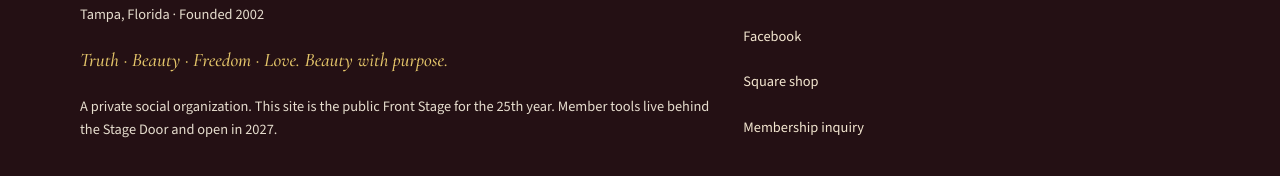
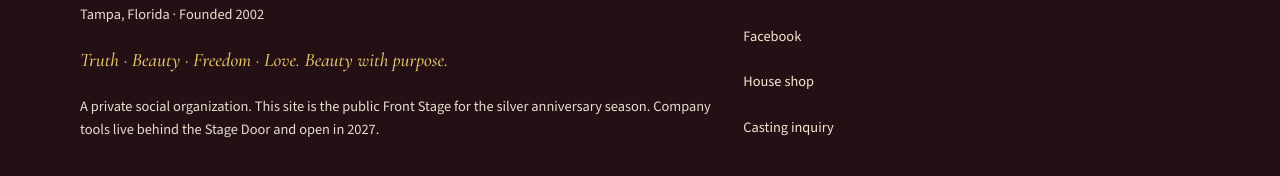
Before and after one commit to MissTully/krewe-les-belles-femmes-website, a React (Vite) app: page / in a window 1280 px wide. Shown: the part 3383-3559 px from the top of the page. Built offline with nearby package versions, Linux system fonts and the light colour scheme.

Commit message:
Restage footer and menu labels

```diff
--- a/src/components/Layout.tsx
+++ b/src/components/Layout.tsx
@@ -40,7 +40,7 @@ export default function Layout({ children, backstage = false }: Props) {
             </small>
           </span>
         </NavLink>
-        <nav className="nav desktop-nav" aria-label="Primary">
+        <nav className="nav desktop-nav" aria-label="House program">
           {!backstage &&
             nav.map((link) => (
               <NavLink key={link.to} to={link.to}>
@@ -56,14 +56,14 @@ export default function Layout({ children, backstage = false }: Props) {
           className="menu-toggle"
           aria-expanded={open}
           aria-controls="mobile-nav"
-          aria-label={open ? "Close menu" : "Open menu"}
+          aria-label={open ? "Close program" : "Open program"}
           onClick={() => setOpen((value) => !value)}
         >
-          {open ? "Close" : "Menu"}
+          {open ? "Close" : "Program"}
         </button>
       </header>
       {open ? (
-        <nav id="mobile-nav" className="mobile-nav" aria-label="Mobile">
+        <nav id="mobile-nav" className="mobile-nav" aria-label="House program">
           {nav.map((link) => (
             <NavLink key={link.to} to={link.to}>
               {link.label}
@@ -88,8 +88,8 @@ export default function Layout({ children, backstage = false }: Props) {
               {krewe.motto.join(" · ")}. {krewe.tagline}
             </p>
             <p>
-              A private social organization. This site is the public Front Stage for the 25th year.
-              Member tools live behind the Stage Door and open in 2027.
+              A private social organization. This site is the public Front Stage for the silver
+              anniversary season. Company tools live behind the Stage Door and open in 2027.
             </p>
           </div>
           <div className="footer-links">
@@ -98,9 +98,9 @@ export default function Layout({ children, backstage = false }: Props) {
               Facebook
             </a>
             <a href={links.shop} target="_blank" rel="noreferrer">
-              Square shop
+              House shop
             </a>
-            <NavLink to="/apply">Membership inquiry</NavLink>
+            <NavLink to="/apply">Casting inquiry</NavLink>
           </div>
         </div>
       </footer>
```
